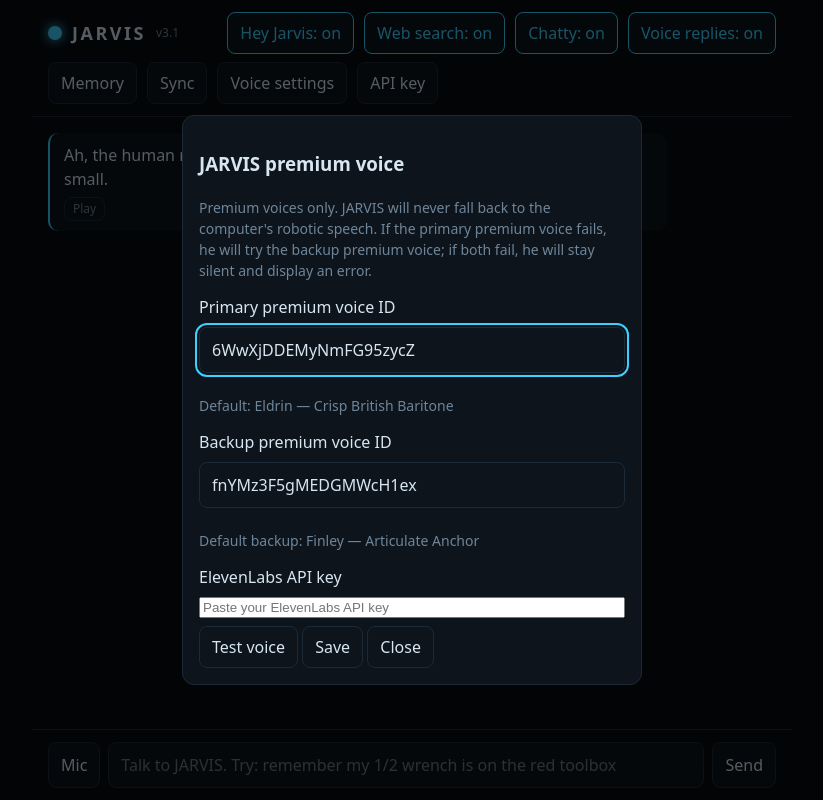
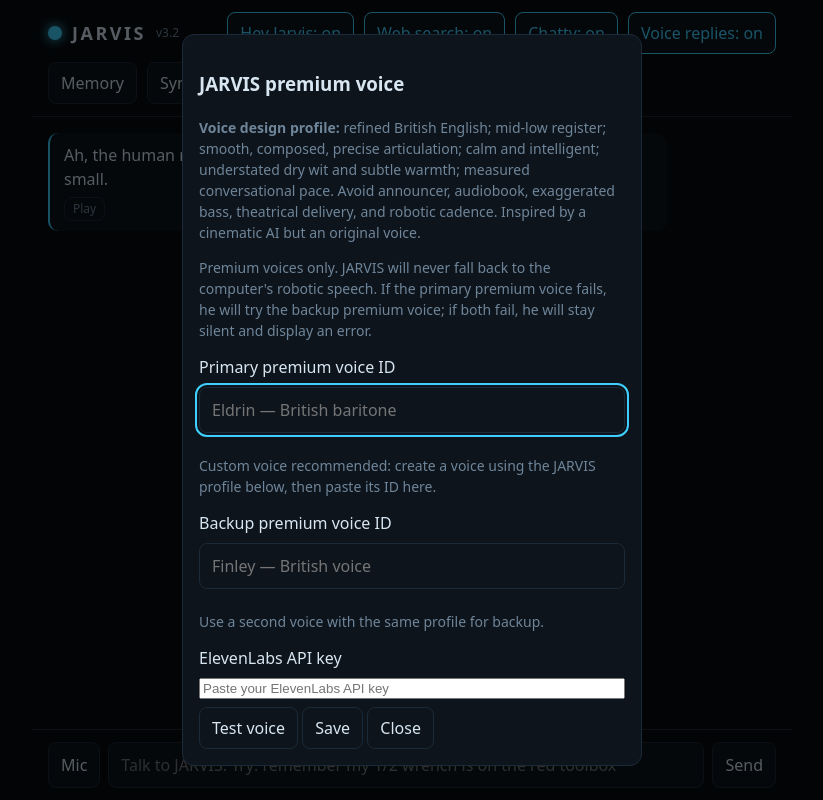
Before and after one commit to s8w8d85jct-arch/Jarvis, a plain HTML site: page index.html in a window 1280 px wide. Both pictures are taken after a click on the button "Voice settings". Shown: the whole page, without its empty margins (228-1051 px from the left). Drawn offline with Linux system fonts and the light colour scheme.

Commit message:
index.html

```diff
--- a/index.html
+++ b/index.html
@@ -38,7 +38,7 @@
 <body>
 <header>
   <div class="core" id="core"></div>
-  <h1>JARVIS</h1><span style="color:var(--dim);font-size:12px">v3.1</span>
+  <h1>JARVIS</h1><span style="color:var(--dim);font-size:12px">v3.2</span>
   <div class="sp"></div>
   <button id="btnWake" type="button" aria-pressed="false">Hey Jarvis: off</button>
   <button id="btnSearch" type="button" aria-pressed="true">Web search: on</button>
@@ -58,11 +58,12 @@
 
 <dialog id="dlgVoice">
   <h3>JARVIS premium voice</h3>
+  <p><strong>Voice design profile:</strong> refined British English; mid-low register; smooth, composed, precise articulation; calm and intelligent; understated dry wit and subtle warmth; measured conversational pace. Avoid announcer, audiobook, exaggerated bass, theatrical delivery, and robotic cadence. Inspired by a cinematic AI but an original voice.</p>
   <p>Premium voices only. JARVIS will never fall back to the computer's robotic speech. If the primary premium voice fails, he will try the backup premium voice; if both fail, he will stay silent and display an error.</p>
   <label>Primary premium voice ID <input type="text" id="elevenVoice" placeholder="Eldrin — British baritone"></label>
-  <p>Default: Eldrin — Crisp British Baritone</p>
+  <p>Custom voice recommended: create a voice using the JARVIS profile below, then paste its ID here.</p>
   <label>Backup premium voice ID <input type="text" id="elevenBackup" placeholder="Finley — British voice"></label>
-  <p>Default backup: Finley — Articulate Anchor</p>
+  <p>Use a second voice with the same profile for backup.</p>
   <label>ElevenLabs API key <input type="password" id="elevenKey" placeholder="Paste your ElevenLabs API key"></label>
   <button id="testVoice" type="button">Test voice</button>
   <button id="saveVoice" type="button">Save</button>
@@ -169,8 +170,8 @@ function add(role, text) {
 }
 
 let pendingSpeech = null;
-const PRIMARY_VOICE = "6WwXjDDEMyNmFG95zycZ"; // Eldrin — Crisp British Baritone
-const BACKUP_VOICE = "fnYMz3F5gMEDGMWcH1ex"; // Finley — Articulate Anchor
+const PRIMARY_VOICE = ""; // Set after the custom voice is created
+const BACKUP_VOICE = ""; // Optional matching backup voice
 let elevenFallbackNotice = false;
 async function speakElevenWithVoice(text, voiceId) {
   const key = store.get("jarvis_eleven_key", "");
@@ -194,6 +195,7 @@ async function speakElevenWithVoice(text, voiceId) {
 async function speakPremium(text) {
   const primary = store.get("jarvis_eleven_voice", PRIMARY_VOICE) || PRIMARY_VOICE;
   const backup = store.get("jarvis_eleven_backup", BACKUP_VOICE) || BACKUP_VOICE;
+  if (!primary) { add("sys", "JARVIS voice is not configured. Create your custom voice and enter its Voice ID in Voice settings."); return; }
   try {
     await speakElevenWithVoice(text, primary);
   } catch (primaryError) {
@@ -477,11 +479,11 @@ $("btnVoiceSet").addEventListener("click", () => {
 });
 function saveVoice() {
   store.set("jarvis_eleven_key", $("elevenKey").value.trim());
-  store.set("jarvis_eleven_voice", $("elevenVoice").value.trim() || PRIMARY_VOICE);
-  store.set("jarvis_eleven_backup", $("elevenBackup").value.trim() || BACKUP_VOICE);
+  store.set("jarvis_eleven_voice", $("elevenVoice").value.trim());
+  store.set("jarvis_eleven_backup", $("elevenBackup").value.trim());
   elevenFallbackNotice = false;
 }
-$("testVoice").addEventListener("click", () => { saveVoice(); speak("Good day, sir. How does this sound? I do hope it is suitably distinguished.", true); });
+$("testVoice").addEventListener("click", () => { saveVoice(); speak("Good day, sir. All systems are online. Shall we proceed?", true); });
 $("saveVoice").addEventListener("click", () => { saveVoice(); $("dlgVoice").close(); });
 $("closeVoice").addEventListener("click", () => $("dlgVoice").close());
 
```
